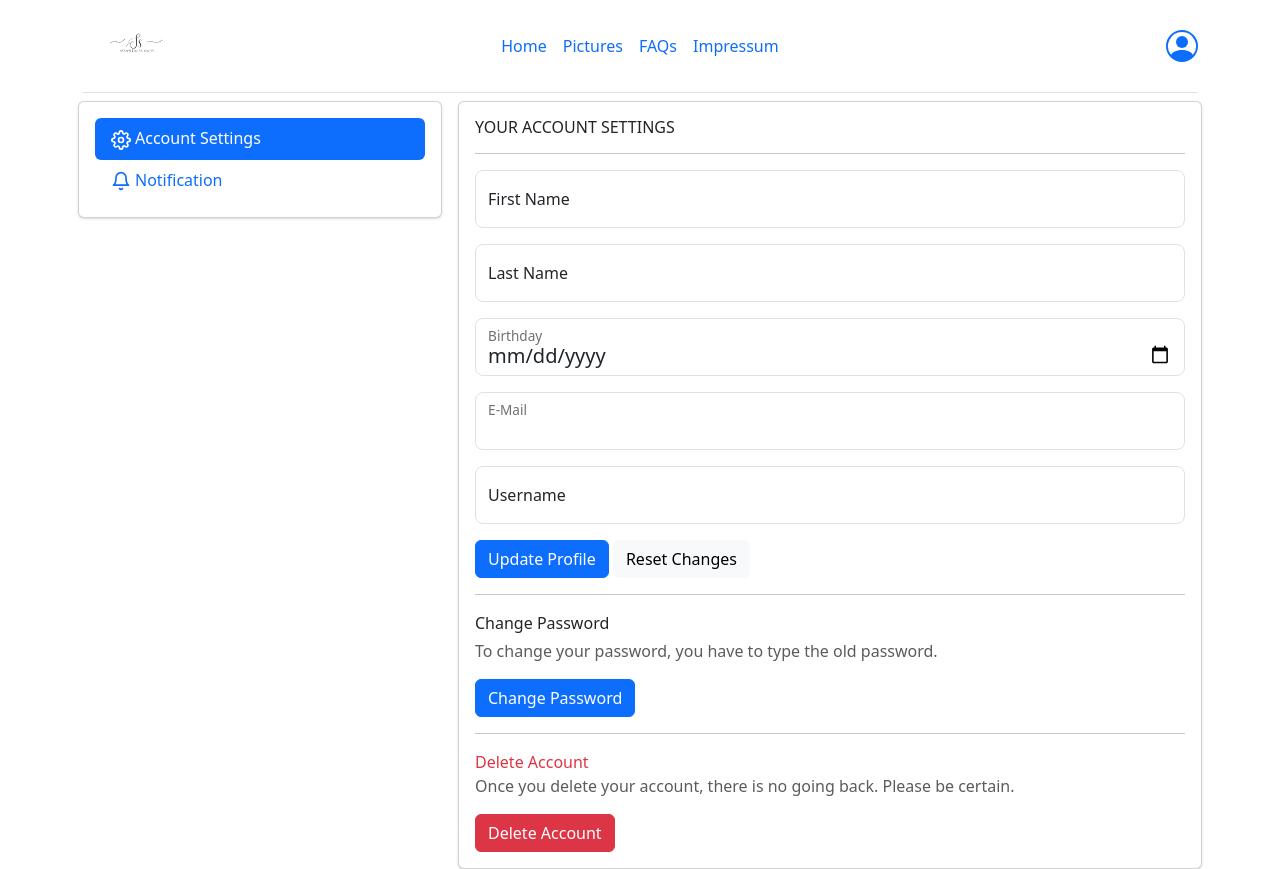
After one commit to hamulicemir/WEB_WS2024-PHP, a PHP site: page /usersettings.php in a window 1280 px wide. The commit adds this page. Run offline with PHP 8.4, Linux system fonts and the light colour scheme; the visitor is signed in with stand-in values (Sample User, id 1); some libraries are stand-ins or nearby versions.

Commit message:
added usersettings site and adjustments

```diff
--- a/Projekt/FAQ.php
+++ b/Projekt/FAQ.php
@@ -133,6 +133,5 @@
         </div>
 
     </div>
-    <script src="https://cdn.jsdelivr.net/npm/bootstrap@5.3.3/dist/js/bootstrap.bundle.min.js" integrity="sha384-YvpcrYf0tY3lHB60NNkmXc5s9fDVZLESaAA55NDzOxhy9GkcIdslK1eN7N6jIeHz" crossorigin="anonymous"></script>
 </body>
 </html>
--- a/Projekt/impressum.php
+++ b/Projekt/impressum.php
@@ -32,6 +32,5 @@
             </div>
         </div>
 
-        <script src="https://cdn.jsdelivr.net/npm/bootstrap@5.3.3/dist/js/bootstrap.bundle.min.js" integrity="sha384-94c5iyuy3O9LB6q5Ao8q5ZtkKYZ5vMZsfX2l6rFxDQlQQZLQp+lD4oDNeTy2g1B5" crossorigin="anonymous"></script>
     </body>
 </html>
--- a/Projekt/inc/nav.php
+++ b/Projekt/inc/nav.php
@@ -13,17 +13,30 @@
       <li><a href="./FAQ.php" class="nav-link px-2">FAQs</a></li>
       <li><a href="./impressum.php" class="nav-link px-2">Impressum</a></li>
     </ul>
-          <?php if(!$_SESSION["loggedin"]) : ?>
+    <?php if (!$_SESSION["loggedin"]) : ?>
       <div class="col-md-3 text-end">
         <a href="./login.php"><button type="button" class="btn btn-outline-primary me-2">Login</button></a>
         <a href="./registration.php"><button type="button" class="btn btn-primary">Sign-Up</button></a>
       </div>
     <?php else : ?>
-            <div class="col-md-3 text-end">
-            <?php echo $_SESSION["Session_Email"]?>
-            <a href="./logout.php"><button type="button" class="btn btn-primary ms-3">Log-Out</button></a>
+      <div class="col-md-3 text-end mr-auto">
+        <div class="dropdown">
+          <a href="" id="dropdownUser1" data-bs-toggle="dropdown" aria-expanded="false">
+            <!-- Insert Dropdown button with bootstrap-->
+            <svg xmlns="http://www.w3.org/2000/svg" width="32" height="32" fill="currentColor" class="bi bi-person-circle" viewBox="0 0 16 16">
+              <path d="M11 6a3 3 0 1 1-6 0 3 3 0 0 1 6 0"></path>
+              <path fill-rule="evenodd" d="M0 8a8 8 0 1 1 16 0A8 8 0 0 1 0 8m8-7a7 7 0 0 0-5.468 11.37C3.242 11.226 4.805 10 8 10s4.757 1.225 5.468 2.37A7 7 0 0 0 8 1"></path>
+            </svg>
+          </a>
+          <ul class="dropdown-menu dropdown-menu-dark text-small shadow" aria-labelledby="dropdownUser1">
+            <li><a class="dropdown-item" href="./usersettings.php">Settings</a></li>
+            <li><a class="dropdown-item" href="./logout.php">Sign out</a></li>
+          </ul>
+        </div>
       </div>
     <?php endif; ?>
   </header>
+  <script src="https://cdn.jsdelivr.net/npm/bootstrap@5.0.2/dist/js/bootstrap.bundle.min.js" integrity="sha384-MrcW6ZMFYlzcLA8Nl+NtUVF0sA7MsXsP1UyJoMp4YLEuNSfAP+JcXn/tWtIaxVXM" crossorigin="anonymous"></script>
+  <script src="https://cdn.jsdelivr.net/npm/@popperjs/core@2.9.2/dist/umd/popper.min.js" integrity="sha384-IQsoLXl5PILFhosVNubq5LC7Qb9DXgDA9i+tQ8Zj3iwWAwPtgFTxbJ8NT4GN1R8p" crossorigin="anonymous"></script>
 </div>
 </div>
--- a/Projekt/index.php
+++ b/Projekt/index.php
@@ -28,6 +28,5 @@
         </div>
       </footer>
 
-    <script src="https://cdn.jsdelivr.net/npm/bootstrap@5.3.3/dist/js/bootstrap.bundle.min.js" integrity="sha384-YvpcrYf0tY3lHB60NNkmXc5s9fDVZLESaAA55NDzOxhy9GkcIdslK1eN7N6jIeHz" crossorigin="anonymous"></script>
 </body>
 </html>
--- /dev/null
+++ b/Projekt/usersettings.php
@@ -0,0 +1,154 @@
+<?php
+    session_start();
+    //function für DB Acess und reset funktion sowie update funktion
+?>
+<!DOCTYPE html>
+<html lang="en">
+<head>
+    <meta charset="UTF-8">
+    <meta name="viewport" content="width=device-width, initial-scale=1.0">
+    <link href="./usersettings.stylesheet.css" rel="stylesheet">
+    <link href="https://cdn.jsdelivr.net/npm/bootstrap@5.3.3/dist/css/bootstrap.min.css" rel="stylesheet" integrity="sha384-QWTKZyjpPEjISv5WaRU9OFeRpok6YctnYmDr5pNlyT2bRjXh0JMhjY6hW+ALEwIH" crossorigin="anonymous">
+    <title>Settings</title>
+</head>
+<body>
+<?php include("./inc/nav.php")?>
+<div class="container">
+<div class="row gutters-sm">
+  <div class="col-md-4 d-none d-md-block">
+    <div class="card">
+      <div class="card-body">
+        <nav class="nav flex-column nav-pills nav-gap-y-1">
+          <a href="#account" data-toggle="tab" class="nav-item nav-link has-icon nav-link-faded active">
+            <svg xmlns="http://www.w3.org/2000/svg" width="24" height="24" viewBox="0 0 24 24" fill="none" stroke="currentColor" stroke-width="2" stroke-linecap="round" stroke-linejoin="round" class="feather feather-settings pe-1"><circle cx="12" cy="12" r="3"></circle><path d="M19.4 15a1.65 1.65 0 0 0 .33 1.82l.06.06a2 2 0 0 1 0 2.83 2 2 0 0 1-2.83 0l-.06-.06a1.65 1.65 0 0 0-1.82-.33 1.65 1.65 0 0 0-1 1.51V21a2 2 0 0 1-2 2 2 2 0 0 1-2-2v-.09A1.65 1.65 0 0 0 9 19.4a1.65 1.65 0 0 0-1.82.33l-.06.06a2 2 0 0 1-2.83 0 2 2 0 0 1 0-2.83l.06-.06a1.65 1.65 0 0 0 .33-1.82 1.65 1.65 0 0 0-1.51-1H3a2 2 0 0 1-2-2 2 2 0 0 1 2-2h.09A1.65 1.65 0 0 0 4.6 9a1.65 1.65 0 0 0-.33-1.82l-.06-.06a2 2 0 0 1 0-2.83 2 2 0 0 1 2.83 0l.06.06a1.65 1.65 0 0 0 1.82.33H9a1.65 1.65 0 0 0 1-1.51V3a2 2 0 0 1 2-2 2 2 0 0 1 2 2v.09a1.65 1.65 0 0 0 1 1.51 1.65 1.65 0 0 0 1.82-.33l.06-.06a2 2 0 0 1 2.83 0 2 2 0 0 1 0 2.83l-.06.06a1.65 1.65 0 0 0-.33 1.82V9a1.65 1.65 0 0 0 1.51 1H21a2 2 0 0 1 2 2 2 2 0 0 1-2 2h-.09a1.65 1.65 0 0 0-1.51 1z"></path></svg>Account Settings
+          </a>
+          <a href="#notification" data-toggle="tab" class="nav-item nav-link has-icon nav-link-faded">
+            <svg xmlns="http://www.w3.org/2000/svg" width="24" height="24" viewBox="0 0 24 24" fill="none" stroke="currentColor" stroke-width="2" stroke-linecap="round" stroke-linejoin="round" class="feather feather-bell pe-1"><path d="M18 8A6 6 0 0 0 6 8c0 7-3 9-3 9h18s-3-2-3-9"></path><path d="M13.73 21a2 2 0 0 1-3.46 0"></path></svg>Notification
+          </a>
+        </nav>
+      </div>
+    </div>
+  </div>
+  <div class="col-md-8">
+    <div class="card">
+      <div class="card-header border-bottom mb-3 d-flex d-md-none">
+        <ul class="nav nav-tabs card-header-tabs nav-gap-x-1" role="tablist"> <!-- Responsive navbar falls Seite zu klein wird -->
+          <li class="nav-item">
+            <a href="#account" data-bs-toggle="tab" class="nav-link has-icon"><svg xmlns="http://www.w3.org/2000/svg" width="24" height="24" viewBox="0 0 24 24" fill="none" stroke="currentColor" stroke-width="2" stroke-linecap="round" stroke-linejoin="round" class="feather feather-settings"><circle cx="12" cy="12" r="3"></circle><path d="M19.4 15a1.65 1.65 0 0 0 .33 1.82l.06.06a2 2 0 0 1 0 2.83 2 2 0 0 1-2.83 0l-.06-.06a1.65 1.65 0 0 0-1.82-.33 1.65 1.65 0 0 0-1 1.51V21a2 2 0 0 1-2 2 2 2 0 0 1-2-2v-.09A1.65 1.65 0 0 0 9 19.4a1.65 1.65 0 0 0-1.82.33l-.06.06a2 2 0 0 1-2.83 0 2 2 0 0 1 0-2.83l.06-.06a1.65 1.65 0 0 0 .33-1.82 1.65 1.65 0 0 0-1.51-1H3a2 2 0 0 1-2-2 2 2 0 0 1 2-2h.09A1.65 1.65 0 0 0 4.6 9a1.65 1.65 0 0 0-.33-1.82l-.06-.06a2 2 0 0 1 0-2.83 2 2 0 0 1 2.83 0l.06.06a1.65 1.65 0 0 0 1.82.33H9a1.65 1.65 0 0 0 1-1.51V3a2 2 0 0 1 2-2 2 2 0 0 1 2 2v.09a1.65 1.65 0 0 0 1 1.51 1.65 1.65 0 0 0 1.82-.33l.06-.06a2 2 0 0 1 2.83 0 2 2 0 0 1 0 2.83l-.06.06a1.65 1.65 0 0 0-.33 1.82V9a1.65 1.65 0 0 0 1.51 1H21a2 2 0 0 1 2 2 2 2 0 0 1-2 2h-.09a1.65 1.65 0 0 0-1.51 1z"></path></svg></a>
+          </li>
+          <li class="nav-item">
+            <a href="#notification" data-bs-toggle="tab" class="nav-link has-icon"><svg xmlns="http://www.w3.org/2000/svg" width="24" height="24" viewBox="0 0 24 24" fill="none" stroke="currentColor" stroke-width="2" stroke-linecap="round" stroke-linejoin="round" class="feather feather-bell"><path d="M18 8A6 6 0 0 0 6 8c0 7-3 9-3 9h18s-3-2-3-9"></path><path d="M13.73 21a2 2 0 0 1-3.46 0"></path></svg></a>
+          </li>
+        </ul>
+      </div>
+
+      <div class="card-body tab-content">
+        <div class="tab-pane active" id="account">
+          <h6>YOUR ACCOUNT SETTINGS</h6>
+          <hr>
+          <form>
+            <div class="form-floating mb-3">
+              <input type="text" required class="form-control form-control-lg" id="firstname" placeholder="firstname" value=""> <!-- Hier Daten aus Datenbank einfügen -->
+              <label for="firstname">First Name</label>
+            </div>
+            <div class="form-floating mb-3">
+              <input type="text" class="form-control form-control-lg" id="lastname" placeholder="lastname" value=""> <!-- Hier Daten aus Datenbank einfügen -->
+              <label for="lastname">Last Name</label>
+            </div>
+            <div class="form-floating mb-3 datepicker w-100">
+                      <input type="date" id="birthdayDate" required class="form-control form-control-lg" placeholder="first name" name="formBirthdate" value="" /> <!-- Hier Daten aus Datenbank einfügen -->
+                      <label for="birthdayDate">Birthday</label>
+            </div>
+            <div class="form-floating mb-3">
+                      <input type="email" id="emailAddress" required class="form-control form-control-lg" value=""/> <!-- Hier Daten aus Datenbank einfügen -->
+                      <label class="form-label" for="emailAddress">E-Mail</label>
+            </div>
+            <div class="form-floating mb-3">
+                      <input type="text" id="username" required class="form-control form-control-lg" placeholder="Username" name="formUsername" autocomplete="off" value="" /> <!-- Hier Daten aus Datenbank einfügen -->
+                      <label for="username">Username</label>
+                    </div>
+
+            <button type="button" class="btn btn-primary">Update Profile</button>
+            <button type="reset" class="btn btn-light">Reset Changes</button>
+            <hr>
+            <div class="form-group">
+              <label class="d-block .text-black mb-1">Change Password</label>
+              <p class="text-muted font-size-sm">To change your password, you have to type the old password.</p>
+            </div>
+            <button class="btn btn-primary" type="button">Change Password</button>
+
+            <hr>
+            <div class="form-group">
+              <label class="d-block text-danger">Delete Account</label>
+              <p class="text-muted font-size-sm">Once you delete your account, there is no going back. Please be certain.</p>
+            </div>
+            <button class="btn btn-danger" type="button">Delete Account</button>
+          </form>
+        </div>
+
+        <div class="tab-pane" id="notification">
+          <h6>NOTIFICATION SETTINGS</h6>
+          <hr>
+          <form>
+            <div class="form-group">
+              <label class="d-block mb-0">Alerts</label>
+              <div class="custom-control custom-checkbox">
+                <input type="checkbox" class="custom-control-input" id="customCheck1" checked="">
+                <label class="custom-control-label" for="customCheck1">Email Reservation</label> <!-- Benachrichtigung bei Reservierung, Werbung usw... -->
+              </div>
+              <div class="custom-control custom-checkbox">
+                <input type="checkbox" class="custom-control-input" id="customCheck2" checked="">
+                <label class="custom-control-label" for="customCheck2">Email a digest summary of vulnerability</label>
+              </div>
+            </div>
+            <div class="form-group mb-0">
+              <label class="d-block">SMS Notifications</label>
+              <ul class="list-group list-group-sm">
+                <li class="list-group-item has-icon">
+                  Comments
+                  <div class="custom-control custom-control-nolabel custom-switch ml-auto">
+                    <input type="checkbox" class="custom-control-input" id="customSwitch1" checked="">
+                    <label class="custom-control-label" for="customSwitch1"></label>
+                  </div>
+                </li>
+                <li class="list-group-item has-icon">
+                  Updates From People
+                  <div class="custom-control custom-control-nolabel custom-switch ml-auto">
+                    <input type="checkbox" class="custom-control-input" id="customSwitch2">
+                    <label class="custom-control-label" for="customSwitch2"></label>
+                  </div>
+                </li>
+                <li class="list-group-item has-icon">
+                  Reminders
+                  <div class="custom-control custom-control-nolabel custom-switch ml-auto">
+                    <input type="checkbox" class="custom-control-input" id="customSwitch3" checked="">
+                    <label class="custom-control-label" for="customSwitch3"></label>
+                  </div>
+                </li>
+                <li class="list-group-item has-icon">
+                  Events
+                  <div class="custom-control custom-control-nolabel custom-switch ml-auto">
+                    <input type="checkbox" class="custom-control-input" id="customSwitch4" checked="">
+                    <label class="custom-control-label" for="customSwitch4"></label>
+                  </div>
+                </li>
+                <li class="list-group-item has-icon">
+                  Pages You Follow
+                  <div class="custom-control custom-control-nolabel custom-switch ml-auto">
+                    <input type="checkbox" class="custom-control-input" id="customSwitch5">
+                    <label class="custom-control-label" for="customSwitch5"></label>
+                  </div>
+                </li>
+              </ul>
+            </div>
+          </form>
+        </div>
+      </div>
+    </div>
+  </div>
+</div>
+</div>
+<script src="https://code.jquery.com/jquery-1.10.2.min.js"></script>
+<script src="https://cdn.jsdelivr.net/npm/bootstrap@4.4.1/dist/js/bootstrap.bundle.min.js"></script> <!--SEHR WICHTIG SONST SCHALTET NICHT -->
+</body>
+</html>
--- /dev/null
+++ b/Projekt/usersettings.stylesheet.css
@@ -0,0 +1,57 @@
+body{
+    margin-top:20px;
+    color: #1a202c;
+    text-align: left;
+    background-color: #e2e8f0;
+}
+.main-body {
+    padding: 15px;
+}
+
+.nav-link {
+    color: #4a5568;
+}
+.card {
+    box-shadow: 0 1px 3px 0 rgba(0,0,0,.1), 0 1px 2px 0 rgba(0,0,0,.06);
+}
+
+.card {
+    position: relative;
+    display: flex;
+    flex-direction: column;
+    min-width: 0;
+    word-wrap: break-word;
+    background-color: #fff;
+    background-clip: border-box;
+    border: 0 solid rgba(0,0,0,.125);
+    border-radius: .25rem;
+}
+
+.card-body {
+    flex: 1 1 auto;
+    min-height: 1px;
+    padding: 1rem;
+}
+
+.gutters-sm {
+    margin-right: -8px;
+    margin-left: -8px;
+}
+
+.gutters-sm>.col, .gutters-sm>[class*=col-] {
+    padding-right: 8px;
+    padding-left: 8px;
+}
+.mb-3, .my-3 {
+    margin-bottom: 1rem!important;
+}
+
+.bg-gray-300 {
+    background-color: #e2e8f0;
+}
+.h-100 {
+    height: 100%!important;
+}
+.shadow-none {
+    box-shadow: none!important;
+}
```
Also changed, not shown: Projekt/registration.php (+37 -22 lines), 1 other file. Lines whose indentation alone changed are shown as unchanged.
